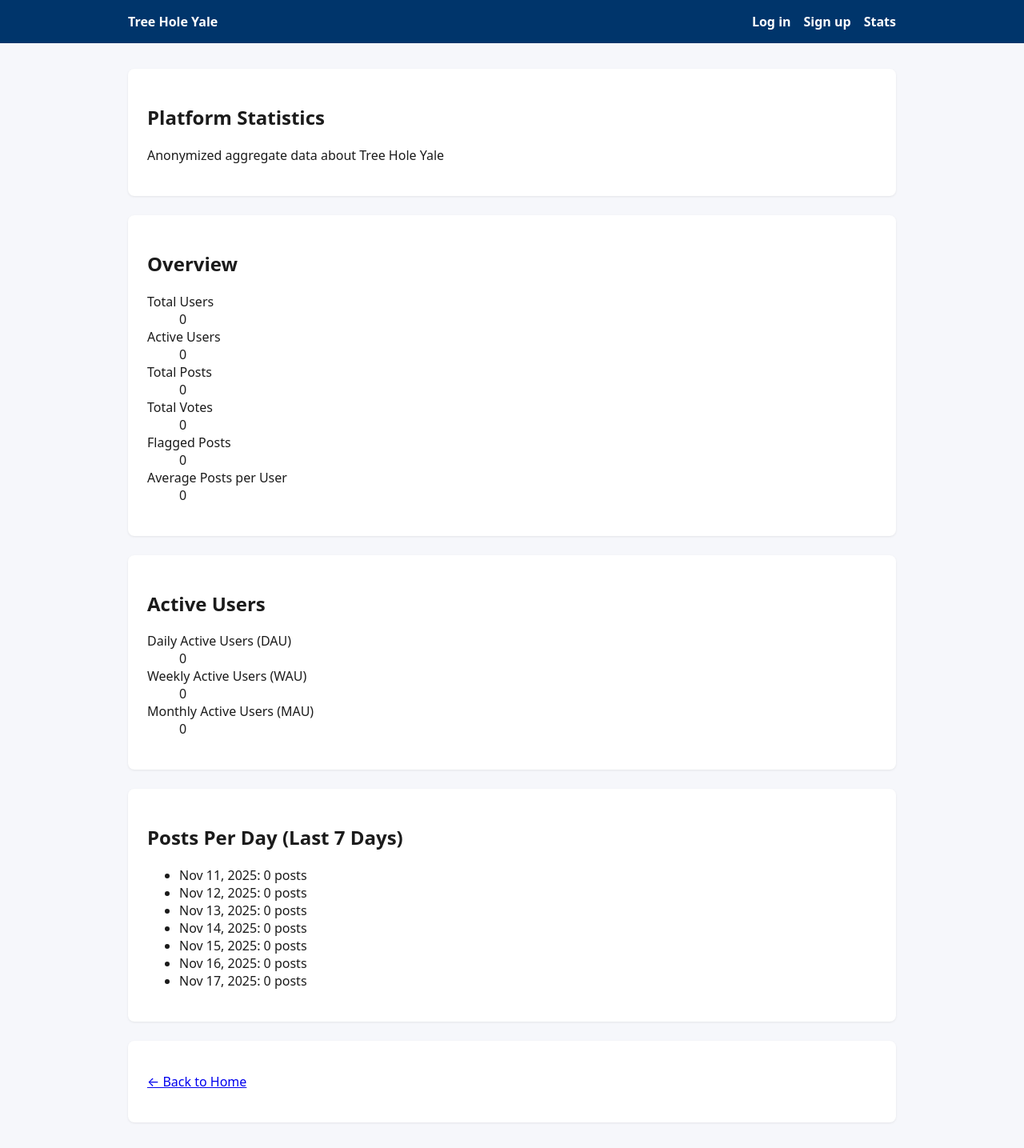
After one commit to maxli001X/Mgmt-of-Software---Glyz-Team, a Django app: page /stats/ in a window 1280 px wide. The commit adds this page. Shown: the whole page at 80% size. Run offline with Django 5.2, Linux system fonts and the light colour scheme; data that the repository does not hold is empty.

Commit message:
feat: Implement Epic 11 - User Data Input Tracker
- Add user stats views (my_stats, admin_user_list, aggregated_stats)
- Create templates for user statistics display
- Add comprehensive tests for user stats functionality
- Update navigation with My Stats and Users links
- Integrate with existing downvote feature from remote

```diff
--- a/posting/urls.py
+++ b/posting/urls.py
@@ -9,4 +9,7 @@ urlpatterns = [
     path("posts/<int:pk>/upvote/", views.upvote_post, name="upvote"),
     path("posts/<int:pk>/downvote/", views.downvote_post, name="downvote"),
     path("posts/<int:pk>/flag/", views.flag_post, name="flag"),
+    path("my-stats/", views.my_stats, name="my_stats"),
+    path("users/", views.admin_user_list, name="admin_user_list"),
+    path("stats/", views.aggregated_stats, name="aggregated_stats"),
 ]
--- a/posting/views/__init__.py
+++ b/posting/views/__init__.py
@@ -3,5 +3,6 @@
 
 from .feed import home
 from .post_actions import downvote_post, flag_post, upvote_post
+from .user_stats import admin_user_list, aggregated_stats, my_stats
 
-__all__ = ["home", "upvote_post", "downvote_post", "flag_post"]
+__all__ = ["home", "upvote_post", "downvote_post", "flag_post", "my_stats", "admin_user_list", "aggregated_stats"]
--- /dev/null
+++ b/posting/views/user_stats.py
@@ -0,0 +1,186 @@
+from datetime import datetime, timedelta, timezone as dt_timezone
+
+from django.contrib.auth import get_user_model
+from django.contrib.auth.decorators import login_required
+from django.core.exceptions import PermissionDenied
+from django.db.models import Count, Q
+from django.shortcuts import render
+from django.utils import timezone
+
+from ..models import Post, Tag, Vote
+
+User = get_user_model()
+
+
+@login_required
+def my_stats(request):
+    """Display user's own statistics."""
+    user = request.user
+
+    # Get user's posts
+    posts = Post.objects.filter(author=user)
+    post_count = posts.count()
+
+    # Get user's votes
+    votes = Vote.objects.filter(voter=user)
+    vote_count = votes.count()
+
+    # Get user's flagged posts (posts they created that were flagged)
+    flagged_count = posts.filter(is_flagged=True).count()
+
+    # Get first post date
+    first_post = posts.order_by('created_at').first()
+    first_post_date = first_post.created_at if first_post else None
+
+    # Get last activity date (latest post or vote)
+    last_post = posts.order_by('-created_at').first()
+    last_vote = votes.order_by('-created_at').first()
+
+    last_activity = None
+    if last_post and last_vote:
+        last_activity = max(last_post.created_at, last_vote.created_at)
+    elif last_post:
+        last_activity = last_post.created_at
+    elif last_vote:
+        last_activity = last_vote.created_at
+
+    # Get most used tags from user's posts
+    user_tags = Tag.objects.filter(posts__author=user).annotate(
+        usage_count=Count('posts', filter=Q(posts__author=user))
+    ).order_by('-usage_count')[:5]
+
+    # Get recent posts (last 5)
+    recent_posts = posts.order_by('-created_at')[:5]
+
+    context = {
+        'user': user,
+        'post_count': post_count,
+        'vote_count': vote_count,
+        'flagged_count': flagged_count,
+        'first_post_date': first_post_date,
+        'last_activity': last_activity,
+        'most_used_tags': user_tags,
+        'recent_posts': recent_posts,
+    }
+
+    return render(request, 'posting/my_stats.html', context)
+
+
+@login_required
+def admin_user_list(request):
+    """Admin view of all users with their statistics."""
+    if not (request.user.is_staff or request.user.is_superuser):
+        raise PermissionDenied
+
+    users = User.objects.all().order_by('-date_joined')
+
+    # Calculate stats for each user
+    user_stats = []
+    for user in users:
+        post_count = Post.objects.filter(author=user).count()
+        vote_count = Vote.objects.filter(voter=user).count()
+        flagged_count = Post.objects.filter(author=user, is_flagged=True).count()
+
+        last_post = Post.objects.filter(author=user).order_by('-created_at').first()
+        last_vote = Vote.objects.filter(voter=user).order_by('-created_at').first()
+
+        last_activity = None
+        if last_post and last_vote:
+            last_activity = max(last_post.created_at, last_vote.created_at)
+        elif last_post:
+            last_activity = last_post.created_at
+        elif last_vote:
+            last_activity = last_vote.created_at
+
+        user_stats.append({
+            'user': user,
+            'post_count': post_count,
+            'vote_count': vote_count,
+            'flagged_count': flagged_count,
+            'last_activity': last_activity,
+            'date_joined': user.date_joined,
+        })
+
+    # Sort by last activity (most recent first)
+    # Use a very old datetime for users with no activity
+    min_datetime = datetime(1970, 1, 1, tzinfo=dt_timezone.utc)
+    user_stats.sort(key=lambda x: x['last_activity'] or min_datetime, reverse=True)
+
+    context = {
+        'user_stats': user_stats,
+        'total_users': User.objects.count(),
+    }
+
+    return render(request, 'posting/admin_user_list.html', context)
+
+
+def aggregated_stats(request):
+    """Public anonymized platform statistics."""
+    now = timezone.now()
+
+    # Total counts
+    total_users = User.objects.count()
+    total_posts = Post.objects.count()
+    total_votes = Vote.objects.count()
+    total_flagged = Post.objects.filter(is_flagged=True).count()
+
+    # Active users (users who have posted or voted)
+    active_users = User.objects.filter(
+        Q(posts__isnull=False) | Q(votes__isnull=False)
+    ).distinct().count()
+
+    # Daily Active Users (DAU) - users active in last 24 hours
+    yesterday = now - timedelta(days=1)
+    dau = User.objects.filter(
+        Q(posts__created_at__gte=yesterday) | Q(votes__created_at__gte=yesterday)
+    ).distinct().count()
+
+    # Weekly Active Users (WAU) - users active in last 7 days
+    week_ago = now - timedelta(days=7)
+    wau = User.objects.filter(
+        Q(posts__created_at__gte=week_ago) | Q(votes__created_at__gte=week_ago)
+    ).distinct().count()
+
+    # Monthly Active Users (MAU) - users active in last 30 days
+    month_ago = now - timedelta(days=30)
+    mau = User.objects.filter(
+        Q(posts__created_at__gte=month_ago) | Q(votes__created_at__gte=month_ago)
+    ).distinct().count()
+
+    # Posts per day (last 7 days)
+    posts_per_day = []
+    for i in range(6, -1, -1):
+        day_start = (now - timedelta(days=i)).replace(hour=0, minute=0, second=0, microsecond=0)
+        day_end = day_start + timedelta(days=1)
+        day_posts = Post.objects.filter(
+            created_at__gte=day_start,
+            created_at__lt=day_end
+        ).count()
+        posts_per_day.append({
+            'date': day_start.date(),
+            'count': day_posts,
+        })
+
+    # Most popular tags
+    popular_tags = Tag.objects.annotate(
+        post_count=Count('posts')
+    ).order_by('-post_count')[:10]
+
+    # Average posts per user
+    avg_posts_per_user = total_posts / total_users if total_users > 0 else 0
+
+    context = {
+        'total_users': total_users,
+        'active_users': active_users,
+        'total_posts': total_posts,
+        'total_votes': total_votes,
+        'total_flagged': total_flagged,
+        'dau': dau,
+        'wau': wau,
+        'mau': mau,
+        'posts_per_day': posts_per_day,
+        'popular_tags': popular_tags,
+        'avg_posts_per_user': round(avg_posts_per_user, 2),
+    }
+
+    return render(request, 'posting/aggregated_stats.html', context)
--- a/templates/base.html
+++ b/templates/base.html
@@ -13,8 +13,12 @@
         <a href="{% url 'posting:home' %}">Tree Hole Yale</a>
         <ul>
             {% if user.is_authenticated %}
+                <li><a href="{% url 'posting:my_stats' %}">My Stats</a></li>
                 <li><a href="{% url 'profile_settings:dashboard' %}">Profile & Settings</a></li>
+                {% if user.is_staff or user.is_superuser %}
+                <li><a href="{% url 'posting:admin_user_list' %}">Users</a></li>
                 <li><a href="{% url 'moderation_ranking:dashboard' %}">Moderation</a></li>
+                {% endif %}
                 <li>
                     <form method="post" action="{% url 'auth_landing:logout' %}">
                         {% csrf_token %}
@@ -25,6 +29,7 @@
                 <li><a href="{% url 'auth_landing:login' %}">Log in</a></li>
                 <li><a href="{% url 'auth_landing:signup' %}">Sign up</a></li>
             {% endif %}
+            <li><a href="{% url 'posting:aggregated_stats' %}">Stats</a></li>
         </ul>
     </nav>
 </header>
--- /dev/null
+++ b/templates/posting/aggregated_stats.html
@@ -0,0 +1,76 @@
+{% extends "base.html" %}
+
+{% block title %}Platform Statistics · Tree Hole Yale{% endblock title %}
+
+{% block content %}
+<section>
+    <h1>Platform Statistics</h1>
+    <p>Anonymized aggregate data about Tree Hole Yale</p>
+</section>
+
+<section>
+    <h2>Overview</h2>
+    <dl>
+        <dt>Total Users</dt>
+        <dd>{{ total_users }}</dd>
+
+        <dt>Active Users</dt>
+        <dd>{{ active_users }}</dd>
+
+        <dt>Total Posts</dt>
+        <dd>{{ total_posts }}</dd>
+
+        <dt>Total Votes</dt>
+        <dd>{{ total_votes }}</dd>
+
+        <dt>Flagged Posts</dt>
+        <dd>{{ total_flagged }}</dd>
+
+        <dt>Average Posts per User</dt>
+        <dd>{{ avg_posts_per_user }}</dd>
+    </dl>
+</section>
+
+<section>
+    <h2>Active Users</h2>
+    <dl>
+        <dt>Daily Active Users (DAU)</dt>
+        <dd>{{ dau }}</dd>
+
+        <dt>Weekly Active Users (WAU)</dt>
+        <dd>{{ wau }}</dd>
+
+        <dt>Monthly Active Users (MAU)</dt>
+        <dd>{{ mau }}</dd>
+    </dl>
+</section>
+
+{% if posts_per_day %}
+<section>
+    <h2>Posts Per Day (Last 7 Days)</h2>
+    <ul>
+        {% for day in posts_per_day %}
+        <li>{{ day.date|date:"M d, Y" }}: {{ day.count }} posts</li>
+        {% endfor %}
+    </ul>
+</section>
+{% endif %}
+
+{% if popular_tags %}
+<section>
+    <h2>Most Popular Tags</h2>
+    <ul>
+        {% for tag in popular_tags %}
+        <li>{{ tag.name }} ({{ tag.post_count }} posts)</li>
+        {% endfor %}
+    </ul>
+</section>
+{% endif %}
+
+<section>
+    <p><a href="{% url 'posting:home' %}">← Back to Home</a></p>
+    {% if user.is_authenticated %}
+    <p><a href="{% url 'posting:my_stats' %}">View My Statistics</a></p>
+    {% endif %}
+</section>
+{% endblock content %}
```
Also changed, not shown: posting/tests/__init__.py (+1 -0 lines), posting/tests/test_user_stats.py (added, +227 -0 lines), templates/posting/admin_user_list.html (added, +55 -0 lines), templates/posting/my_stats.html (added, +64 -0 lines).
